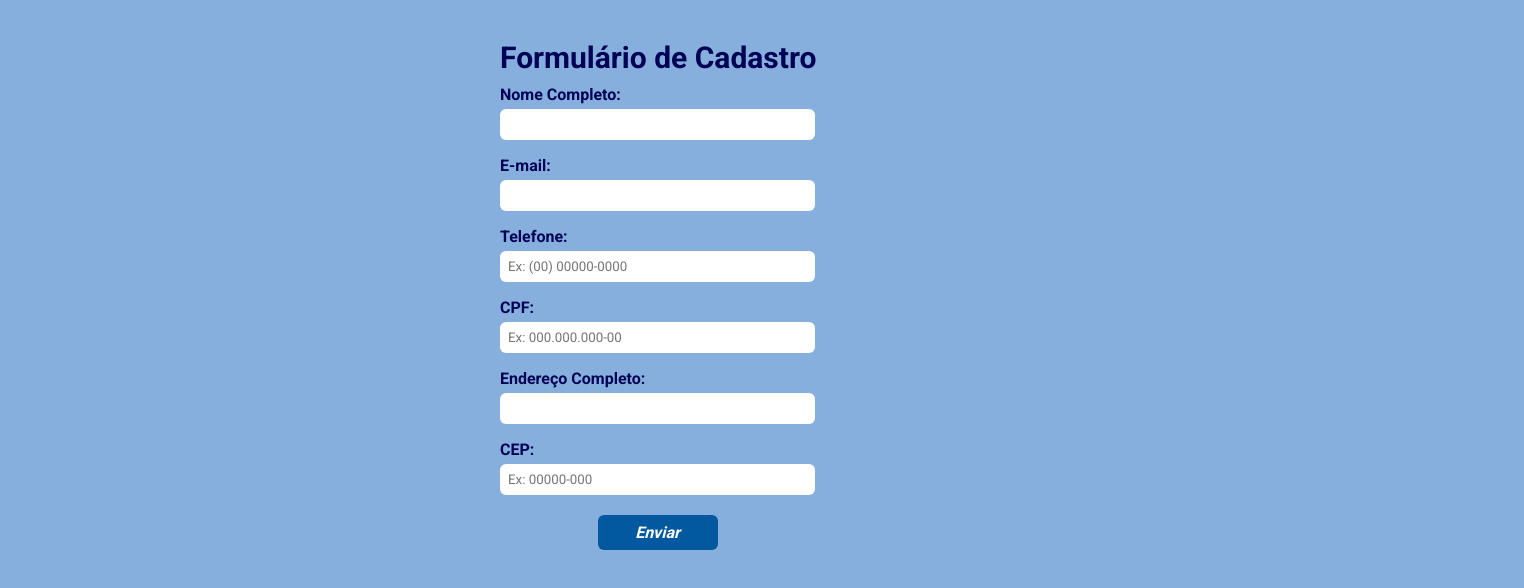
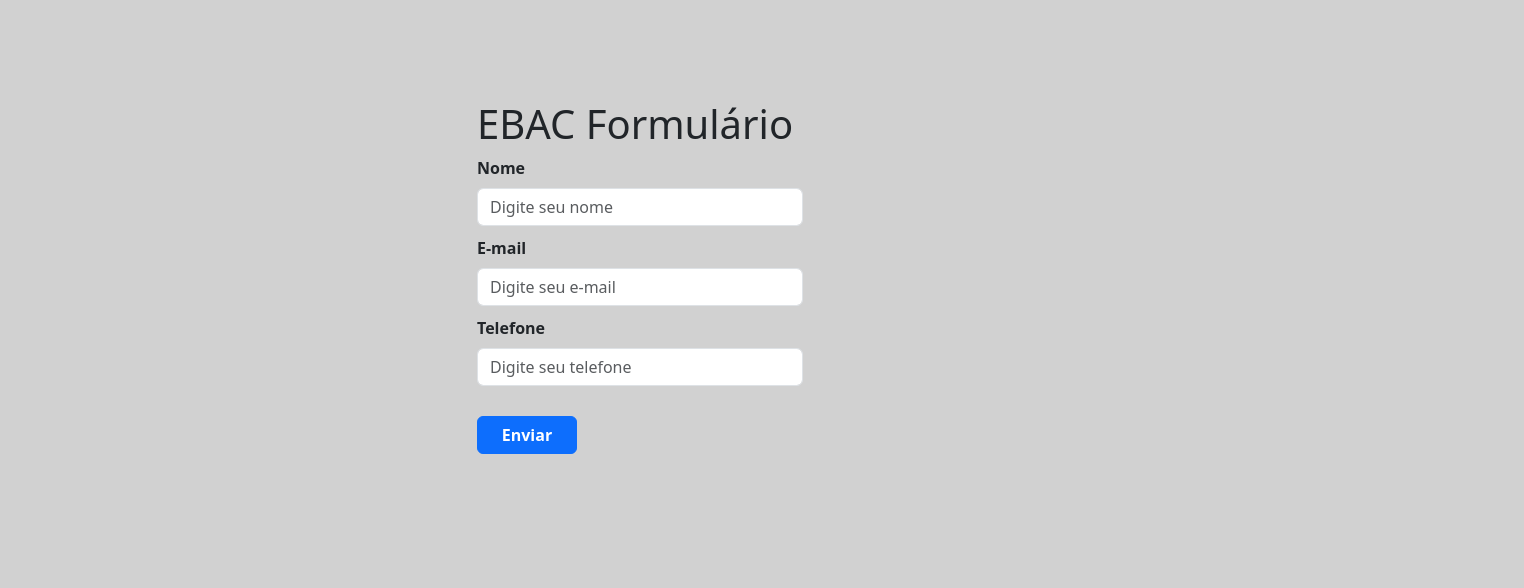
Before and after one commit to LJiHee/curso_ebac_frontend, a plain HTML site: page index.html in a window 1280 px wide. Shown: the whole page, 1524 px wide, since content can reach past the window. Drawn offline with nearby package versions, Linux system fonts and the light colour scheme.

Commit message:
Add files via upload

```diff
--- a/index.html
+++ b/index.html
@@ -4,50 +4,31 @@
 <head>
      <meta charset="UTF-8">
      <meta name="viewport" content="width=device-width, initial-scale=1.0">
-     <title>Cadastro</title>
-     <link rel="preconnect" href="https://fonts.googleapis.com">
-     <link rel="preconnect" href="https://fonts.gstatic.com" crossorigin>
-     <link href="https://fonts.googleapis.com/css2?family=Roboto:wght@400;700&display=swap" rel="stylesheet">
-     <link rel="stylesheet" href="./main.css">
+     <title>Document</title>
+     <link rel="stylesheet" href="	https://cdn.jsdelivr.net/npm/bootstrap@5.3.3/dist/css/bootstrap.min.css">
+     <link rel="stylesheet" href="main.css">
 </head>
 
 <body>
      <div class="container">
-          <h1>Formulário de Cadastro</h1>
-          <form>
-               <div class="form-campo">
-                    <label for="nome">Nome Completo:</label>
-                    <input type="text" id="nome" name="nome" maxlength="35">
+          <div class="row">
+               <div class="col">
+                    <h2 class="display-6">EBAC Formulário</h2>
+                    <form>
+                         <label class="form-label" for="nome">Nome</label>
+                         <input class="form-control" type="text" id="nome" placeholder="Digite seu nome" maxlength="30">
+                         <label class="form-label" for="email">E-mail</label>
+                         <input class="form-control" type="email" id="email" placeholder="Digite seu e-mail"
+                              maxlength="30">
+                         <label class="form-label" for="telefone">Telefone</label>
+                         <input class="form-control" type="tel" id="telefone" placeholder="Digite seu telefone"
+                              maxlength="20">
+                         <button class="btn btn-primary">Enviar</button>
+                    </form>
                </div>
-               <div class="form-campo">
-                    <label for="email">E-mail:</label>
-                    <input type="email" id="email" name="email" maxlength="30">
-               </div>
-               <div class="form-campo">
-                    <label for="telefone">Telefone:</label>
-                    <input type="tel" id="telefone" name="telefone">
-               </div>
-               <div class="form-campo">
-                    <label for="cpf">CPF:</label>
-                    <input type="text" id="cpf" name="cpf">
-               </div>
-               <div class="form-campo">
-                    <label for="endereco">Endereço Completo:</label>
-                    <input type="text" id="endereco" name="endereco" maxlength="35">
-               </div>
-               <div class="form-campo">
-                    <label for="cep">CEP:</label>
-                    <input type="text" id="cep" name="cep">
-               </div>
-               <button type="submit">Enviar</button>
-          </form>
+          </div>
      </div>
-
-     <script type="text/javascript" src="https://code.jquery.com/jquery-3.6.0.min.js"></script>
-     <script src="./js/jquery.mask.min.js"></script>
-     <script src="./js/jquery.validate.min.js"></script>
-     <script src="./js/messages_pt_BR.min.js"></script>
-     <script src="./js/main.js"></script>
+     <script src="https://cdn.jsdelivr.net/npm/bootstrap@5.3.3/dist/js/bootstrap.bundle.min.js"></script>
 </body>
 
 </html>
--- a/main.css
+++ b/main.css
@@ -1,72 +1,31 @@
-* {
-     margin: 0;
-     padding: 0;
-     box-sizing: border-box;
-     font-family: 'Roboto', sans-serif;
+body {
+     background-color: #d1d1d1;
 }
 
-body {
-     background-color: rgb(134, 175, 221);
-}
-
-html {
-     overflow-x: hidden;
-}
-
-h1 {
-     margin-bottom: 10px;
-     font-weight: bold;
-     font-size: 30px;
-     margin-top: 40px;
-     color: #000255;
+h2 {
+     font-size: 2px;
 }
 
 .container {
-     max-width: 1024px;
-     width: 100%;
-     margin: 40px 500px;
+     display: flex;
+     justify-content: center;
+     margin-top: 100px;
 }
 
-.form-campo {
-     margin-bottom: 16px;
+.row {
+     width: 350px;
 }
 
-.form-campo label {
+label {
      font-weight: bold;
-     display: block;
-     margin-bottom: 5px;
-     font-size: 16px;
-     color: #000255;
 }
 
-.form-campo input {
-     width: 100%;
-     display: block;
-     padding: 8px;
-     border-radius: 6px;
-     border-style: none;
+input {
+     margin-bottom: 10px;
 }
 
-form {
-     max-width: 315px;
+.btn {
+     margin-top: 20px;
+     width: 100px;
+     font-weight: bold;
 }
-
-form button {
-     max-width: 120px;
-     display: block;
-     width: 100%;
-     padding: 8px 0;
-     border: none;
-     background-color: #0259a0;
-     color: #fff;
-     font-size: 16px;
-     font-weight: bold;
-     font-style: italic;
-     cursor: pointer;
-     border-radius: 6px;
-     margin: 20px auto;
-}
-
-form button:hover {
-     background-color: blue;
-}
```
